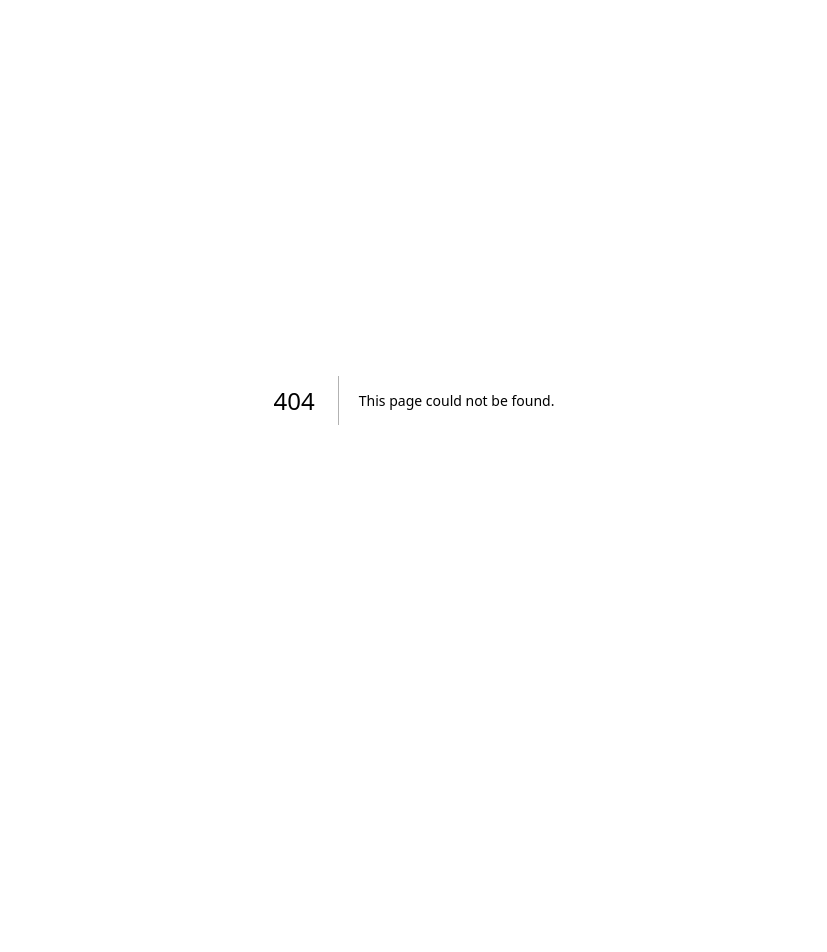
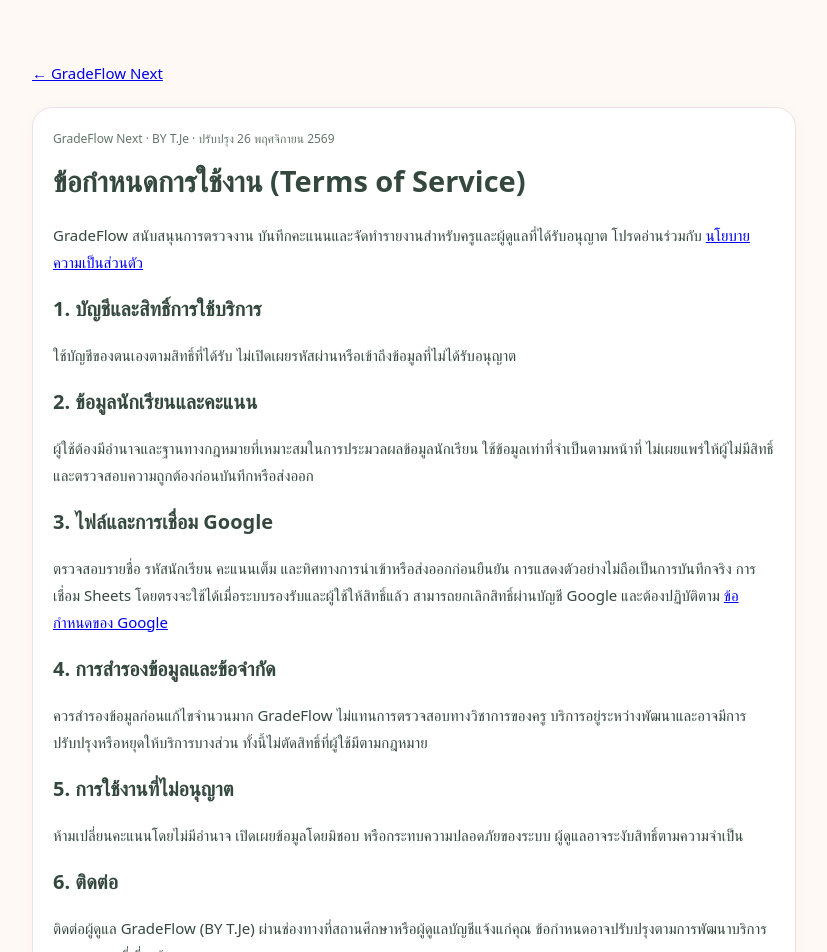
Before and after one commit to Jezang/gradeflow-next, a Next.js app: page /terms in a window 1280 px wide. Before the commit this address had no page. Shown: the top 952 px of the page, without its empty margins (226-1053 px from the left). Before the commit the page ends 800 px from the top, so only its background shows below. Built offline with nearby package versions, Linux system fonts and the light colour scheme.

Commit message:
Add public terms of service page

```diff
--- /dev/null
+++ b/app/terms/page.tsx
@@ -0,0 +1,26 @@
+import type { Metadata } from 'next';
+import Link from 'next/link';
+export const metadata: Metadata = {title:'ข้อกำหนดการใช้งาน | GradeFlow Next'};
+export default function TermsPage(){
+ return <main style={{maxWidth:820,margin:'32px auto',lineHeight:1.8}}>
+  <Link href="/">← GradeFlow Next</Link>
+  <article className="panel" style={{marginTop:20}}>
+   <small>GradeFlow Next · BY T.Je · ปรับปรุง 26 พฤศจิกายน 2569</small>
+   <h1>ข้อกำหนดการใช้งาน (Terms of Service)</h1>
+   <p>GradeFlow สนับสนุนการตรวจงาน บันทึกคะแนนและจัดทำรายงานสำหรับครูและผู้ดูแลที่ได้รับอนุญาต โปรดอ่านร่วมกับ <Link href="/privacy">นโยบายความเป็นส่วนตัว</Link></p>
+   <h2>1. บัญชีและสิทธิ์การใช้บริการ</h2>
+   <p>ใช้บัญชีของตนเองตามสิทธิ์ที่ได้รับ ไม่เปิดเผยรหัสผ่านหรือเข้าถึงข้อมูลที่ไม่ได้รับอนุญาต</p>
+   <h2>2. ข้อมูลนักเรียนและคะแนน</h2>
+   <p>ผู้ใช้ต้องมีอำนาจและฐานทางกฎหมายที่เหมาะสมในการประมวลผลข้อมูลนักเรียน ใช้ข้อมูลเท่าที่จำเป็นตามหน้าที่ ไม่เผยแพร่ให้ผู้ไม่มีสิทธิ์ และตรวจสอบความถูกต้องก่อนบันทึกหรือส่งออก</p>
+   <h2>3. ไฟล์และการเชื่อม Google</h2>
+   <p>ตรวจสอบรายชื่อ รหัสนักเรียน คะแนนเต็ม และทิศทางการนำเข้าหรือส่งออกก่อนยืนยัน การแสดงตัวอย่างไม่ถือเป็นการบันทึกจริง การเชื่อม Sheets โดยตรงจะใช้ได้เมื่อระบบรองรับและผู้ใช้ให้สิทธิ์แล้ว สามารถยกเลิกสิทธิ์ผ่านบัญชี Google และต้องปฏิบัติตาม <a href="https://policies.google.com/terms">ข้อกำหนดของ Google</a></p>
+   <h2>4. การสำรองข้อมูลและข้อจำกัด</h2>
+   <p>ควรสำรองข้อมูลก่อนแก้ไขจำนวนมาก GradeFlow ไม่แทนการตรวจสอบทางวิชาการของครู บริการอยู่ระหว่างพัฒนาและอาจมีการปรับปรุงหรือหยุดให้บริการบางส่วน ทั้งนี้ไม่ตัดสิทธิ์ที่ผู้ใช้มีตามกฎหมาย</p>
+   <h2>5. การใช้งานที่ไม่อนุญาต</h2>
+   <p>ห้ามเปลี่ยนคะแนนโดยไม่มีอำนาจ เปิดเผยข้อมูลโดยมิชอบ หรือกระทบความปลอดภัยของระบบ ผู้ดูแลอาจระงับสิทธิ์ตามความจำเป็น</p>
+   <h2>6. ติดต่อ</h2>
+   <p>ติดต่อผู้ดูแล GradeFlow (BY T.Je) ผ่านช่องทางที่สถานศึกษาหรือผู้ดูแลบัญชีแจ้งแก่คุณ ข้อกำหนดอาจปรับปรุงตามการพัฒนาบริการและกฎหมายที่เกี่ยวข้อง</p>
+   <p><Link href="/privacy">นโยบายความเป็นส่วนตัว</Link></p>
+  </article>
+ </main>;
+}
```
